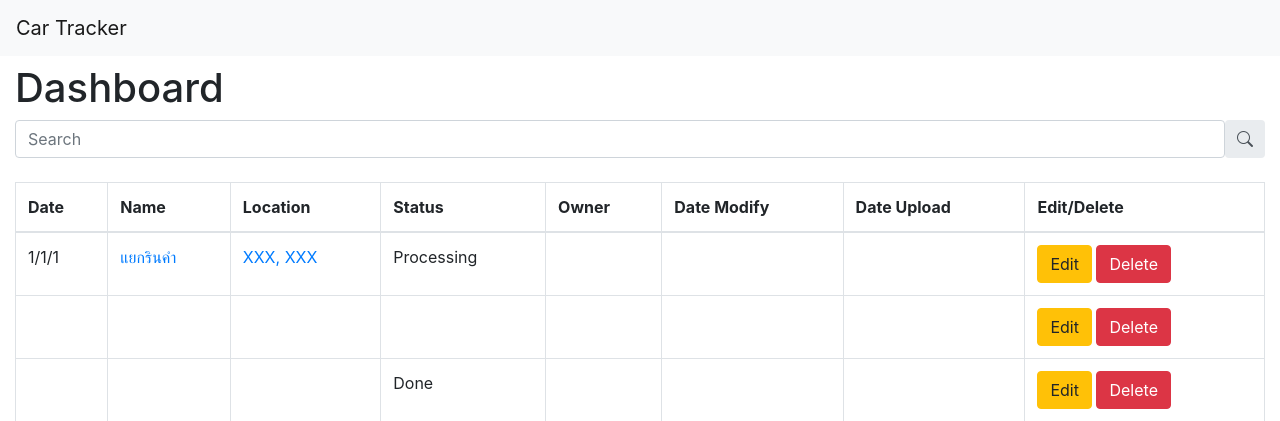
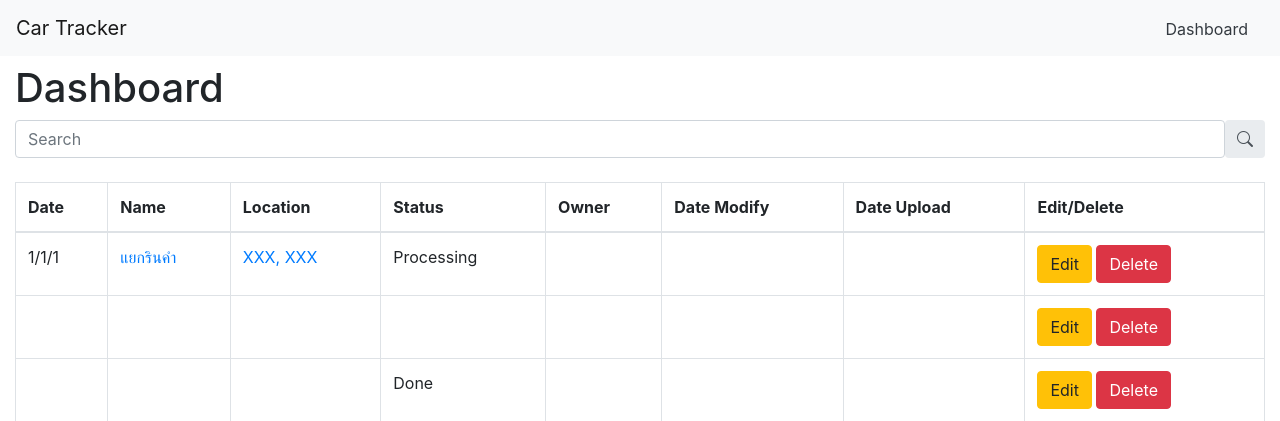
Before and after one commit to 6310682734/client_cartrack, a Django app: page /dashboard in a window 1280 px wide. Shown: the top 421 px of the page. Run offline with Django 4.2, Linux system fonts and the light colour scheme; some libraries are stand-ins or nearby versions.

Commit message:
Dashboard at nav

```diff
--- a/main/templates/main/layout.html
+++ b/main/templates/main/layout.html
@@ -36,15 +36,15 @@
     <button class="navbar-toggler" type="button" data-toggle="collapse" data-target="#navbarSupportedContent" aria-controls="navbarSupportedContent" aria-expanded="false" aria-label="Toggle navigation">
       <span class="navbar-toggler-icon"></span>
     </button>
-    {% comment %} <div class="collapse navbar-collapse  w-100 order-3 dual-collapse2" id="navbarSupportedContent">
+     <div class="collapse navbar-collapse  w-100 order-3 dual-collapse2" id="navbarSupportedContent">
       <ul class="navbar-nav ml-auto">
-        {% if request.user.is_authenticated and request.user.is_superuser %}
         <li class="nav-item">
-          <a href="/manager" class="text-dark mx-3 align-middle">
+          <a href="/dashboard" class="text-dark mx-3 align-middle">
             <i class="fa-solid fa-user-tie"></i>
-            Manager
+            Dashboard
           </a>
         </li>
+        {% comment %}
         {% elif request.user.is_authenticated and user_info.role_id.role_name == "Outside" %}
         <li class="nav-item">
           <a href="{% url 'occupant:get_reserve' %}" class="text-dark mx-3 align-middle">
```
